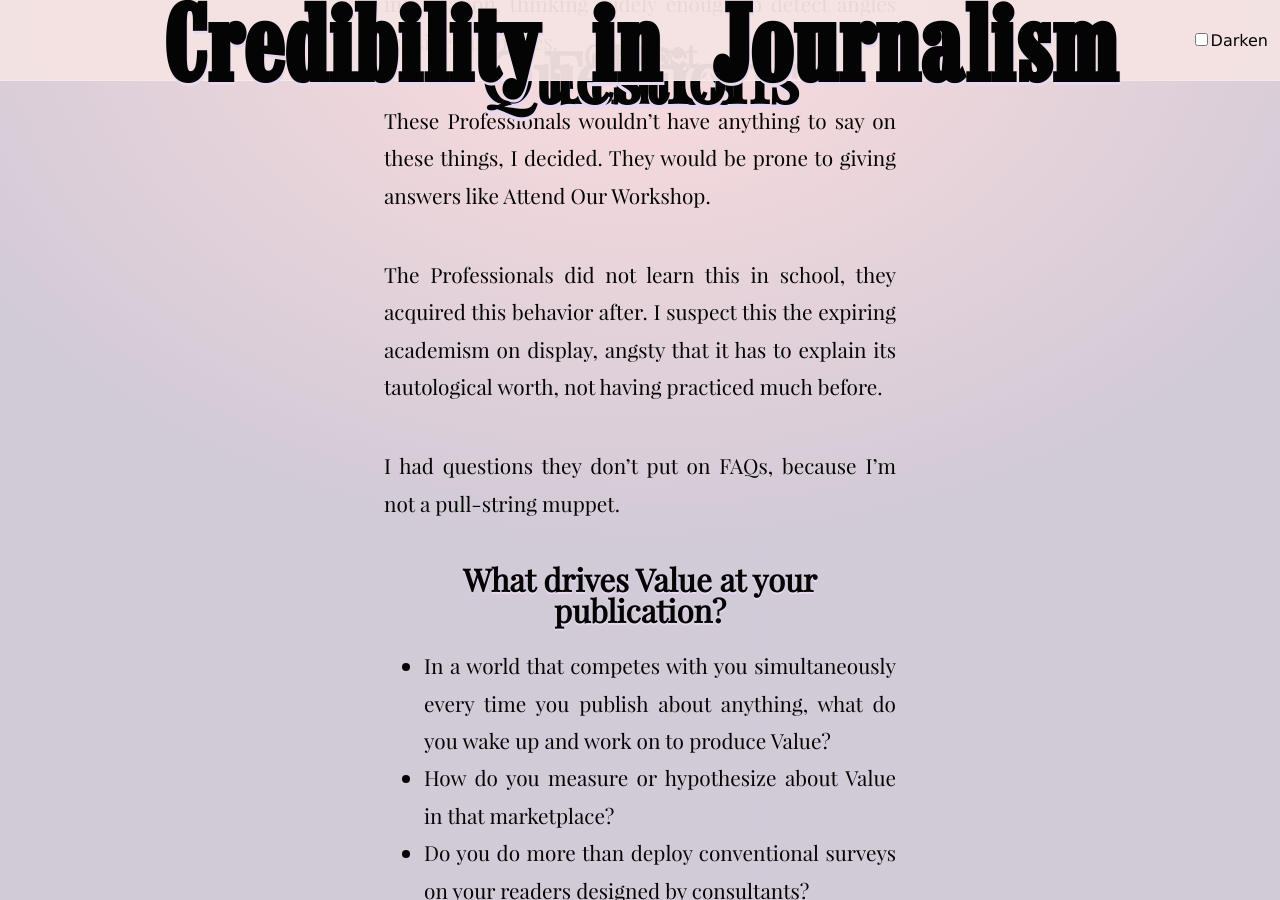
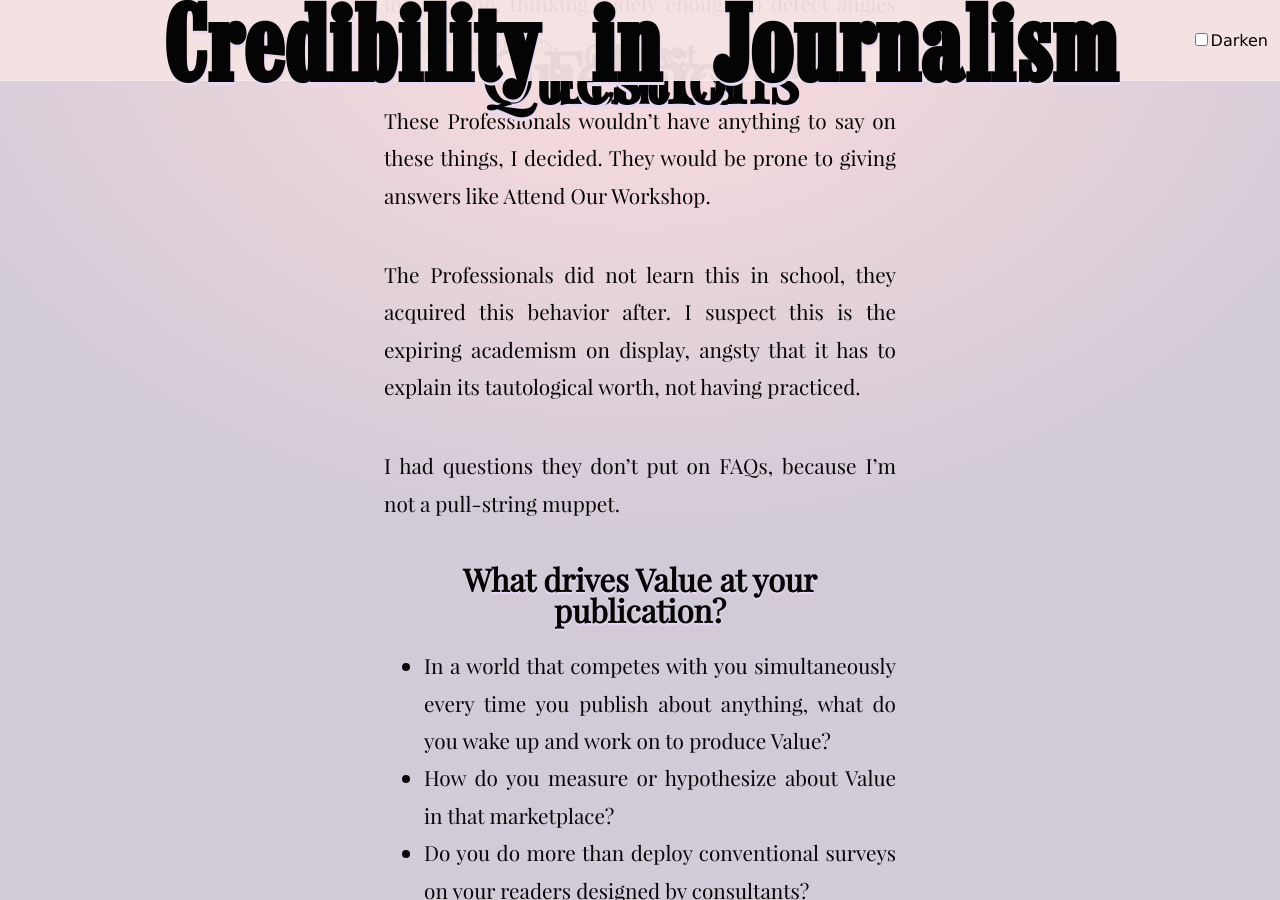
Before and after one commit to tiliv/antibody, a Jekyll site: the page built from docs/journal/autumn-ryan-Credibility-in-Journalism/index.md, in a window 1280 px wide and 900 px high, scrolled down 12709 px. Built offline with Jekyll 4.4.1, drawn with Linux system fonts in a browser that asks for light colours.

Commit message:
Tighten up

```diff
--- a/docs/journal/autumn-ryan-Credibility-in-Journalism/index.md
+++ b/docs/journal/autumn-ryan-Credibility-in-Journalism/index.md
@@ -144,7 +144,7 @@ It amazed me a little that at a panel about Citizen Journalism, we didn't talk a
 
 These Professionals wouldn't have anything to say on these things, I decided. They would be prone to giving answers like Attend Our Workshop.
 
-The Professionals did not learn this in school, they acquired this behavior after. I suspect this the expiring academism on display, angsty that it has to explain its tautological worth, not having practiced much before.
+The Professionals did not learn this in school, they acquired this behavior after. I suspect this is the expiring academism on display, angsty that it has to explain its tautological worth, not having practiced.
 
 I had questions they don't put on FAQs, because I'm not a pull-string muppet.
 
```
